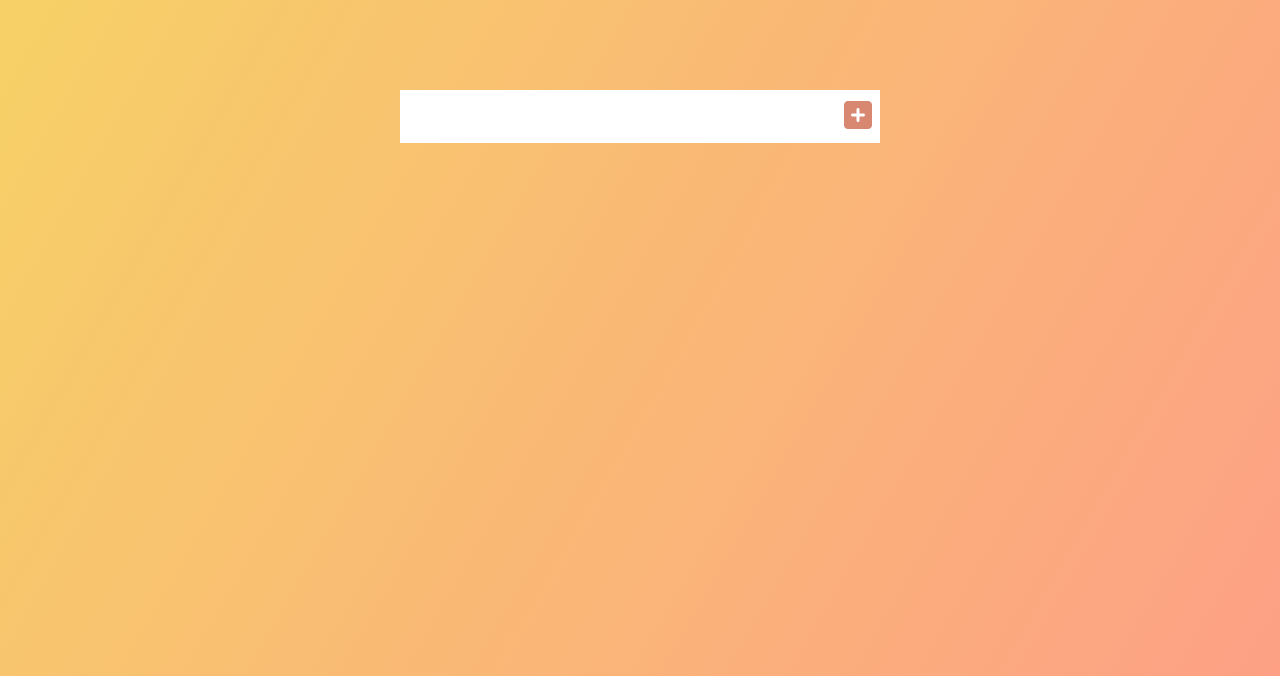
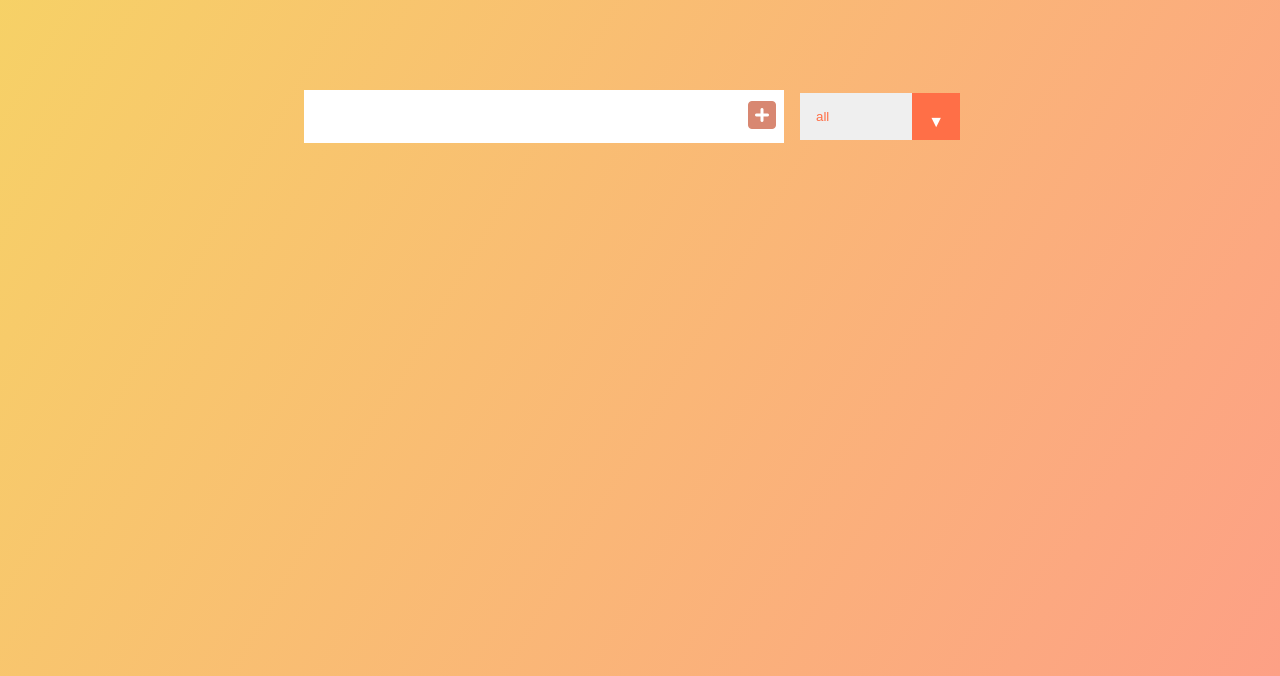
Before and after one commit to Lapyaelin/todolist, a plain HTML site: page index.html in a window 1280 px wide. Shown: the part 124-800 px from the top of the page. Drawn offline with Linux system fonts and the light colour scheme; a web font is replaced by a local one.

Commit message:
add select option

```diff
--- a/app.js
+++ b/app.js
@@ -2,9 +2,11 @@
 let todoinput = document.querySelector(".todo-input")
 let todobutton = document.querySelector(".todo-button")
 let todolist = document.querySelector(".todo-list")
+let filteroption = document.querySelector(".filter-todo")
     //events listener
 todobutton.addEventListener('click', addtodo)
 todolist.addEventListener('click', deletecheck)
+filteroption.addEventListener('click', filtertodo)
     //functions
 function addtodo(event) {
     //prevent form from submitting
@@ -52,3 +54,28 @@ function deletecheck(x) {
     }
 
 }
+
+function filtertodo(x) {
+    let todos = todolist.childNodes
+    todos.forEach(function(todo) {
+        switch (x.target.value) {
+            case "all":
+                todo.style.display = "flex"
+                break
+            case "completed":
+                if (todo.classList.contains("check")) {
+                    todo.style.display = "flex"
+                } else {
+                    todo.style.display = "none"
+                }
+                break
+            case "uncompleted":
+                if (!todo.classList.contains("check")) {
+                    todo.style.display = "flex"
+                } else {
+                    todo.style.display = "none"
+                }
+                break
+        }
+    })
+}
--- a/index.html
+++ b/index.html
@@ -23,6 +23,13 @@
         <button class="todo-button" type="submit">
              <i class="fas fa-plus-square"></i>
         </button>
+        <div class="select">
+            <select name="todos" class="filter-todo">
+            <option value="all">all</option>
+            <option value="completed">completed</option>
+            <option value="uncompleted">uncompleted</option>
+        </select>
+        </div>
     </form>
     <!-- for todo list -->
     <div class="todo-container">
--- a/style.css
+++ b/style.css
@@ -102,3 +102,41 @@
             transform: translateY(8rem) rotateZ(20deg);
             opacity: 0;
         }
+
+        select {
+            -webkit-appearance: none;
+            -moz-appearance: none;
+            appearance: none;
+            outline: none;
+            border: none;
+        }
+
+        .select {
+            margin: 1rem;
+            /* padding: 1rem; */
+            position: relative;
+            overflow: hidden;
+        }
+
+        select {
+            color: #ff6f47;
+            width: 10rem;
+            cursor: pointer;
+            padding: 1rem;
+        }
+
+        .select::after {
+            content: "\25BC";
+            position: absolute;
+            background: #ff6f47;
+            top: 0;
+            right: 0;
+            padding: 1rem;
+            pointer-events: none;
+            transition: all 0.5s rase;
+        }
+
+        .select:hover::after {
+            color: #ff6f47;
+            background: white;
+        }
```
Lines whose indentation alone changed are shown as unchanged.
